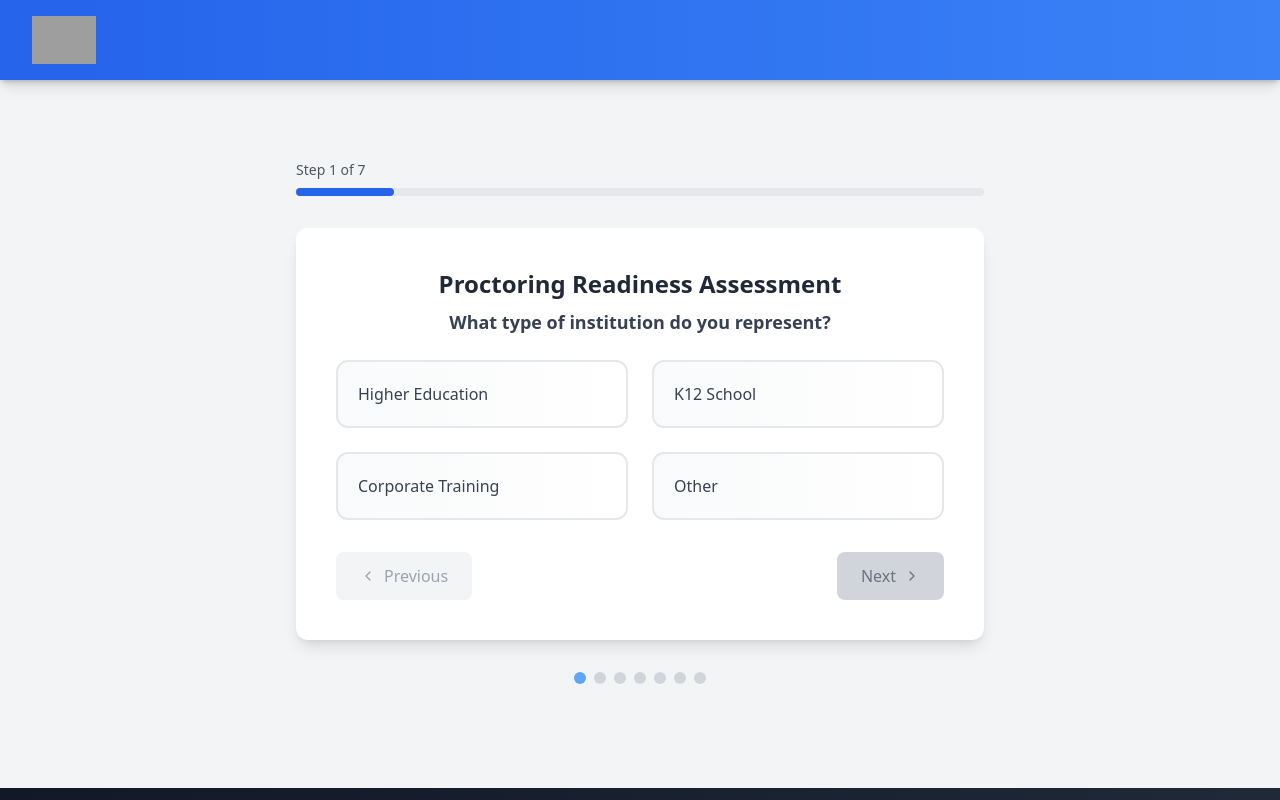
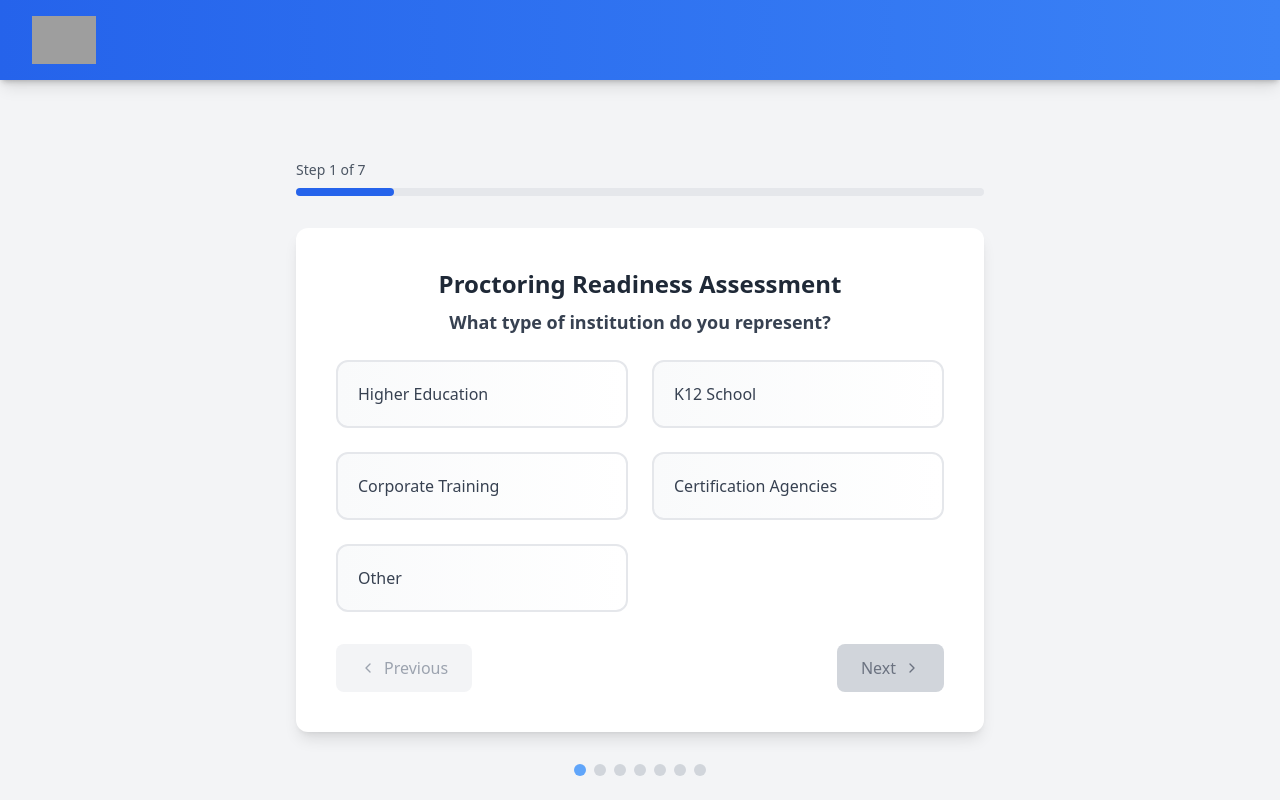
Before and after one commit to kollucharan/proctoring_readiness, a React (Vite) app in the folder frontend/: page / in a window 1280 px wide. Shown: the top 800 px of the page. Built offline with nearby package versions, Linux system fonts and the light colour scheme; grey boxes are pictures that could not be loaded.

Commit message:
added options

```diff
--- a/frontend/src/Components/Form/Form.tsx
+++ b/frontend/src/Components/Form/Form.tsx
@@ -46,6 +46,8 @@ export const Formcomponent = ({ formdata, setFormdata }: FormProps) => {
         { value: 'Higher Education', label: 'Higher Education' },
         { value: 'K12-school', label: 'K12 School' },
         { value: 'Corporate Training', label: 'Corporate Training' },
+         { value: 'Certification Agencies', label: 'Certification Agencies' },
+
         { value: 'Other', label: 'Other' }
       ]
     },
```
